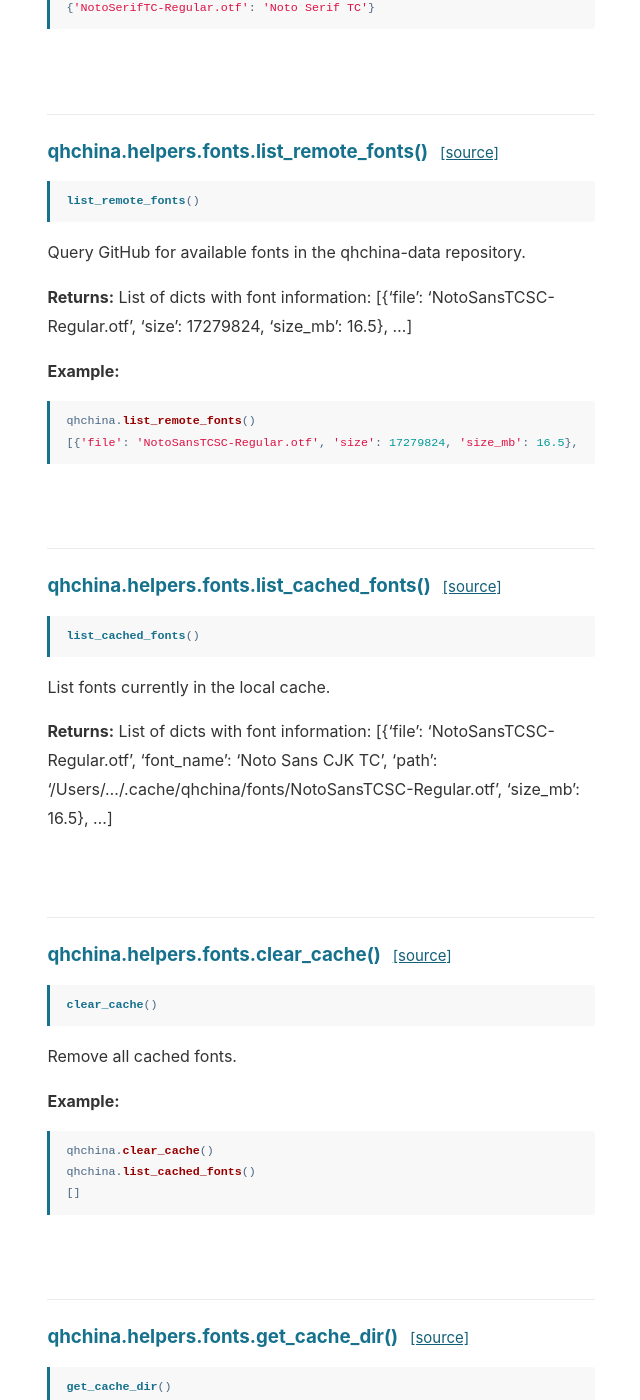
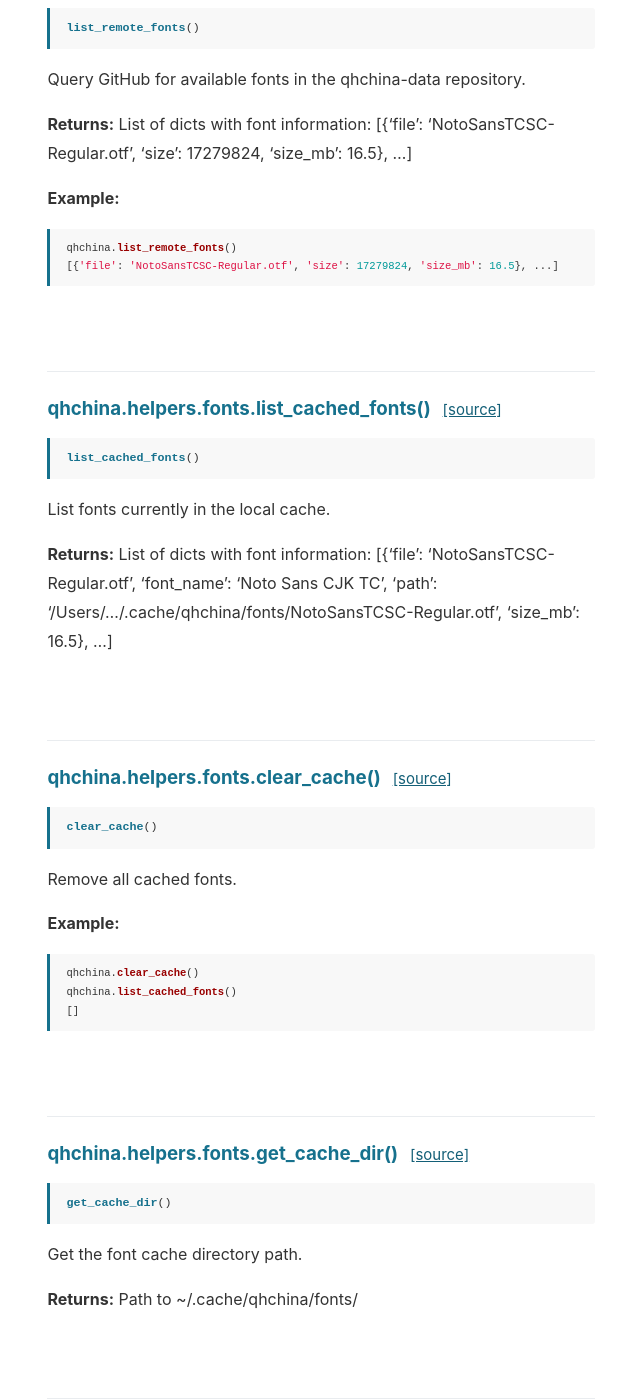
Before and after one commit to mcjkurz/qhchina-web, a Jekyll site: the page built from docs/helpers/index.md, in a window 1280 px wide and 1400 px high, scrolled down 5833 px. Shown: the whole window, without its empty margins (455-1095 px from the left). Built offline with Jekyll 4.4.1, drawn with Linux system fonts in a browser that asks for light colours.

Commit message:
Update API docs

```diff
--- a/_config.yml
+++ b/_config.yml
@@ -60,4 +60,4 @@ goatcounter_code: qhchina # This will create the URL qhchina.goatcounter.com
 github: [metadata]
 
 # Cache busting version (auto-updated by make_docs.py)
-cache_version: 20260227095654
+cache_version: 20260227100310
--- a/assets/css/style.scss
+++ b/assets/css/style.scss
@@ -15,6 +15,7 @@
   overflow-y: hidden;
   max-width: 100%;
   -webkit-overflow-scrolling: touch; // Smooth scrolling on iOS
+  font-size: 0.9em;
 }
 
 // All monospace elements inherit from body so em-based sizing works uniformly
@@ -212,7 +213,7 @@ div[class^="language-"] {
   margin-left: 1.5rem;
 }
 
-// Code within text - ensure proper display
+// Inline code within text (not inside pre blocks or highlights)
 .docs-content code {
   background-color: #f5f5f5;
   padding: 0.15rem 0.4rem;
@@ -221,12 +222,22 @@ div[class^="language-"] {
   color: #476582;
 }
 
+// Code inside block-level containers should not shrink again
+.docs-content pre code,
+.docs-content .highlight code {
+  font-size: inherit;
+  background-color: transparent;
+  padding: 0;
+  color: inherit;
+}
+
 // Code in headers should be more subtle
 .docs-content h2 code,
 .docs-content h3 code {
   background-color: transparent;
   color: inherit;
   padding: 0;
+  font-size: inherit;
 }
 
 // Better paragraph spacing after lists
@@ -275,6 +286,6 @@ div[class^="language-"] {
   .highlight,
   pre.signature {
     padding: 8px;
-    font-size: 0.85em;
+    font-size: 0.75em;
   }
 }
```
